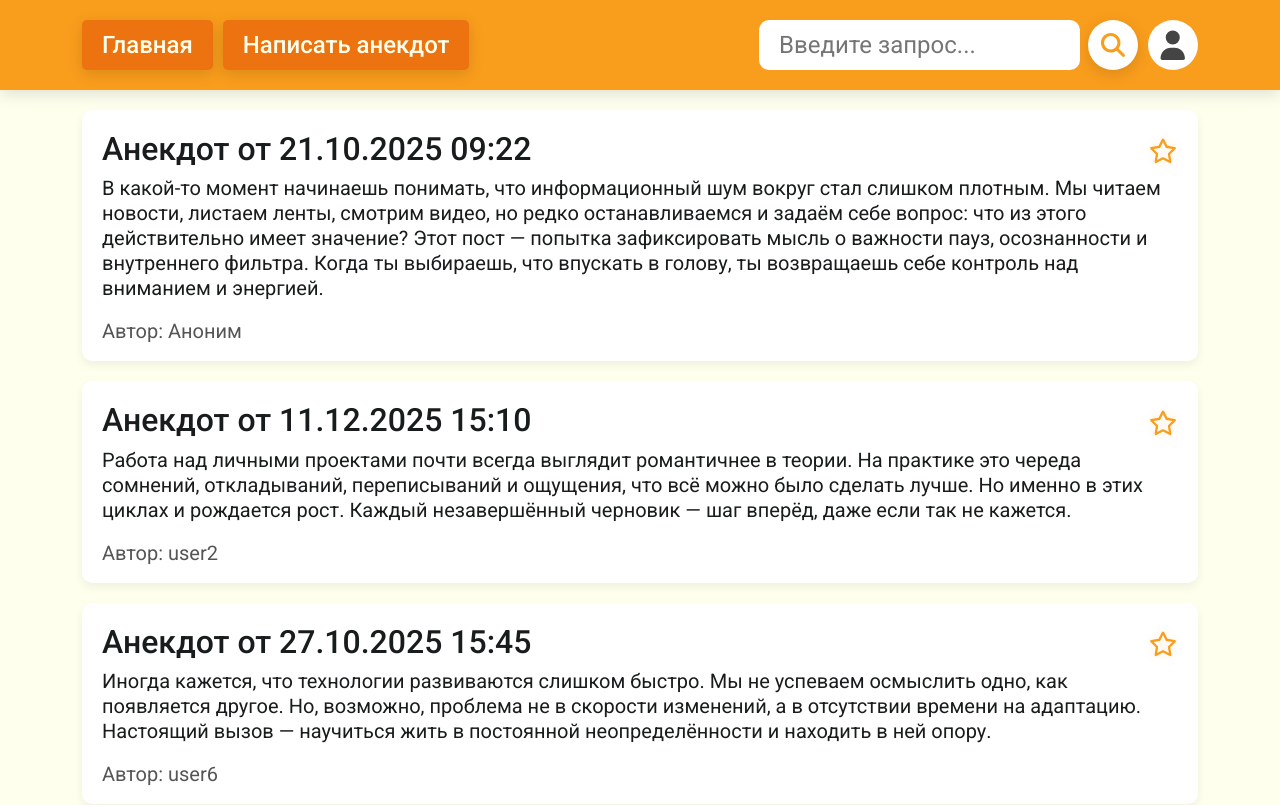
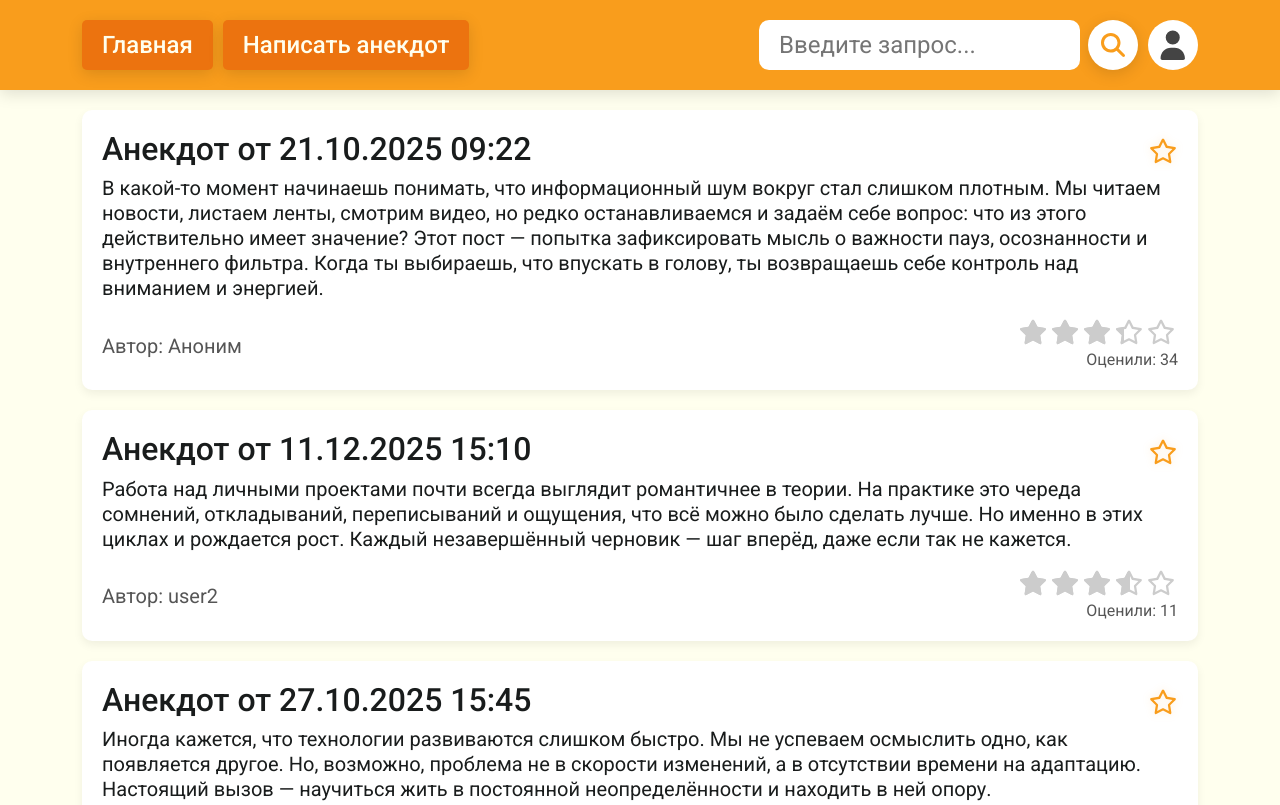
Before and after one commit to hhhannahmmmontana/front-project, an Angular app: page / in a window 1280 px wide. Shown: the top 805 px of the page. Built offline with nearby package versions, Linux system fonts and the light colour scheme.

Commit message:
feat: ratings

```diff
--- a/src/app/components/explore/explore.component.html
+++ b/src/app/components/explore/explore.component.html
@@ -6,18 +6,43 @@
                     <h2>Анекдот от {{post.date | date:'dd.MM.yyyy HH:mm'}}</h2>
                     <a (click)="toggleFavourite(post)">
                         @if (post.isFavourite) {
-                            <fa-icon class="star favourite" [icon]="icons.faStarSolid" />
+                            <fa-icon class="star-favourite favourite" [icon]="icons.faStarSolid" />
                         } @else {
-                            <fa-icon class="star" [icon]="icons.faStarRegular" />
+                            <fa-icon class="star-favourite" [icon]="icons.faStarRegular" />
                         }
                     </a>
                 </div>
                 <div class="content">
                     {{post.content}}
                 </div>
-                <span class="author">Автор: {{post.author ? post.author : "Аноним"}}</span>
-                <div class="real-rating-container">
-
+                <div class="d-flex justify-content-between align-items-center">
+                    <span class="author">Автор: {{post.author ? post.author : "Аноним"}}</span>
+                    <div class="rating-container">
+                        <div class="d-flex flex-column">
+                            <div class="position-relative" (mouseleave)="onStarLeave(post)">
+                                <div class="stars-layer stars-empty">
+                                    @for (i of starsRange; track i) {
+                                        <fa-icon
+                                            [icon]="icons.faStarRegular"
+                                            class="star-icon"
+                                            (mouseenter)="onStarHover(post, i)"
+                                            (click)="ratePost(post, i)"
+                                        ></fa-icon>
+                                    }
+                                </div>
+                                <div
+                                    class="stars-layer stars-filled"
+                                    [ngClass]="getStarColorClass(post)"
+                                    [style.width.%]="getStarWidth(post)"
+                                >
+                                    @for (i of starsRange; track i) {
+                                        <fa-icon [icon]="icons.faStarSolid" class="star-icon"></fa-icon>
+                                    }
+                                </div>
+                            </div>
+                            <span class="rated-amount text-end">Оценили: {{post.ratingAmount}}</span>
+                        </div>
+                    </div>
                 </div>
             </div>
         }
--- a/src/app/components/explore/explore.component.scss
+++ b/src/app/components/explore/explore.component.scss
@@ -67,7 +67,7 @@
         justify-content: space-between;
         align-items: center;
 
-        .star {
+        .star-favourite {
             font-size: 24px;
             color: $star-inacive-color;
             filter: drop-shadow(0 0 4px rgba($color-accent-text, 20%));
@@ -80,4 +80,62 @@
             }
         }
     }
+
+    .rating-container {
+        margin-top: 20px;
+
+        .star-icon {
+            font-size: 24px;
+            cursor: pointer;
+        }
+
+        .stars-outer {
+            position: relative;
+            display: inline-block;
+            font-size: 24px;
+            line-height: 1;
+        }
+
+        .stars-layer {
+            display: flex;
+            white-space: nowrap;
+        }
+
+        .stars-empty {
+            color: #ccc;
+            z-index: 1;
+        }
+
+        .stars-filled {
+            position: absolute;
+            top: 0;
+            left: 0;
+            overflow: hidden;
+            width: 0%;
+            z-index: 2;
+            pointer-events: none;
+        }
+
+        .stars-average {
+            color: #ccc;
+        }
+
+        .stars-hover {
+            color: $star-active-color;
+        }
+
+        .stars-user-rated {
+            color: $star-inacive-color;
+        }
+
+        .star-icon {
+            margin-right: 2px;
+        }
+
+        .rated-amount {
+            margin-top: 5px;
+            color: #555;
+            font-size: 16px;
+        }
+    }
 }
--- a/src/app/components/explore/explore.component.ts
+++ b/src/app/components/explore/explore.component.ts
@@ -40,6 +40,7 @@ export class ExploreComponent {
 	loadingPosts = false;
 	postsToken: string | null = null;
 	posts: PostModel[] = [];
+	starsRange = [1, 2, 3, 4, 5];
 
 	private commandQueue$ = new Subject<Command>();
 
@@ -107,6 +108,60 @@ export class ExploreComponent {
 		});
 	}
 
+	hoveredRatings = new Map<number, number>();
+
+    onStarHover(post: PostModel, rating: number) {
+        this.hoveredRatings.set(post.id, rating);
+    }
+
+    onStarLeave(post: PostModel) {
+        this.hoveredRatings.delete(post.id);
+    }
+
+    getStarWidth(post: PostModel): number {
+        const hover = this.hoveredRatings.get(post.id);
+
+        if (hover !== undefined) {
+            return (hover / 5) * 100;
+        }
+
+        if (post.userRating != null) {
+            return (post.userRating / 5) * 100;
+        }
+
+        return (post.rating / 5) * 100;
+    }
+
+	getStarColorClass(post: PostModel): string {
+		if (this.hoveredRatings.has(post.id)) {
+			return 'stars-hover';
+		}
+
+		if (post.userRating != null) {
+			return 'stars-user-rated';
+		}
+
+		return 'stars-average';
+	}
+
+	ratePost(post: PostModel, rating: number) {
+		const prevRating = post.rating;
+		post.userRating = rating;
+
+		this.enqueue(() => {
+			return this.exploreService.ratePost(post.id, rating)
+				.pipe(catchError((err: HttpErrorResponse) => {
+					if ([401, 403].includes(err.status)) {
+						post.userRating = null;
+					} else {
+						post.userRating = prevRating;
+					}
+					this.cdr.detectChanges();
+					return throwError(() => err);
+				}));
+		});
+	}
+
 	private enqueue<T>(command: () => Observable<T>) {
 		this.commandQueue$.next(command);
 	}
--- a/src/app/services/explore.service.ts
+++ b/src/app/services/explore.service.ts
@@ -58,19 +58,9 @@ class ExploreService {
     }
 
     ratePost(postId: number, rating: number): Observable<void> {
-        this.checkIfAuthorizedOrThrow();
-
-        const post = this.posts.find(p => p.id === postId);
-        if (post) {
-            if (post.userRating != null) {
-                post.rating -= post.userRating / post.ratingAmount--;
-            }
-
-            post.userRating = rating;
-            post.rating += post.userRating / ++post.ratingAmount;
-        }
-
-        return of(void 0).pipe(delay(300));
+        return timer(1000).pipe(
+            mergeMap(() => this.checkIfAuthorizedOrThrow())
+        );
     }
 
     commentPost(postId: number, content: string): Observable<void> {
@@ -123,7 +113,7 @@ class ExploreService {
                 content: text,
                 date: new Date(Date.now() - Math.random() * 1e10),
                 author: Math.random() > 0.2 ? `user${Math.ceil(Math.random() * 10)}` : null,
-                rating: Math.ceil(Math.random() * 5),
+                rating: Math.ceil(Math.random() * 80 + 20) / 20,
                 ratingAmount: Math.ceil(Math.random() * 100),
                 userRating: null,
                 isFavourite: false,
```
